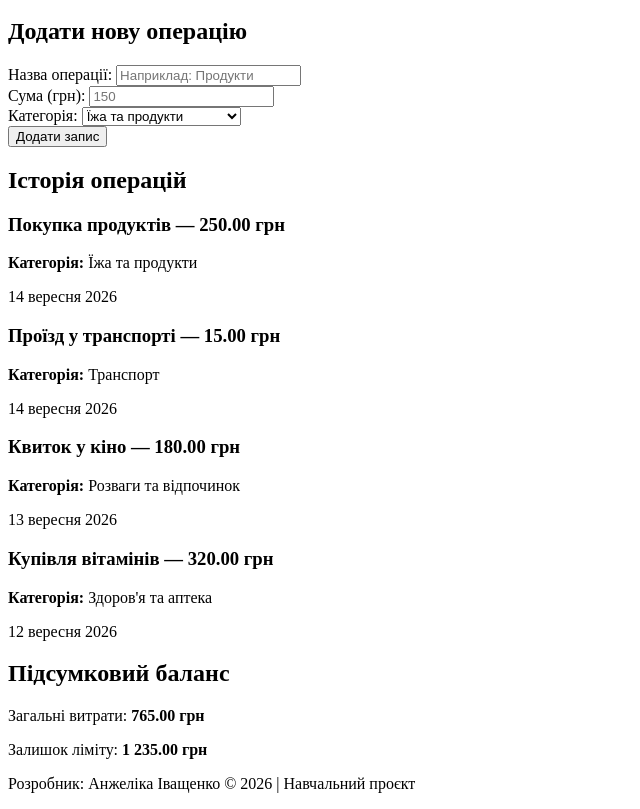
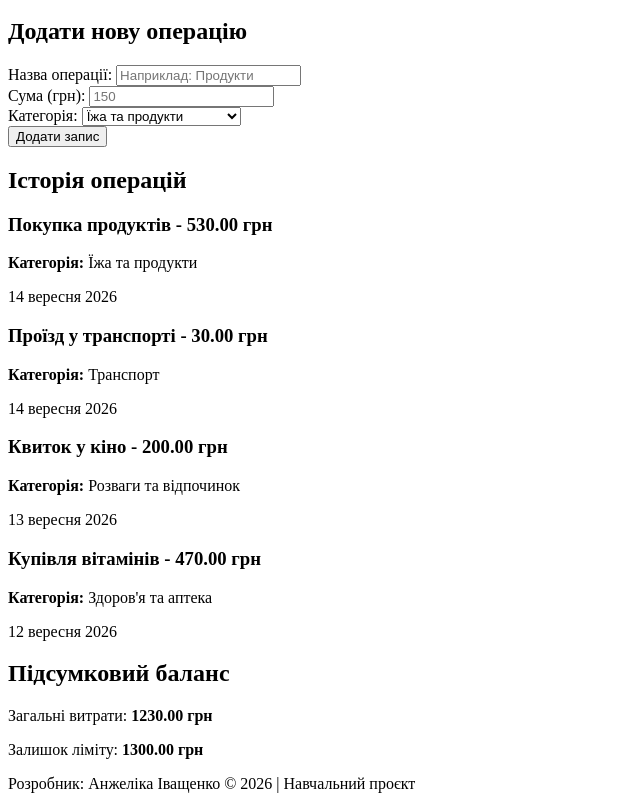
Before and after one commit to lika-ivashchenko/expense-tracker, a plain HTML site: page index.html in a window 1280 px wide. Shown: the part 136-945 px from the top of the page, without its empty margins (0-640 px from the left). Drawn offline with Linux system fonts and the light colour scheme.

Commit message:
Fix: update transaction amounts and total balance

```diff
--- a/index.html
+++ b/index.html
@@ -60,25 +60,25 @@
 
       <!-- Повторювані одиниці контенту (Article) -->
       <article>
-        <h3>Покупка продуктів — 250.00 грн</h3>
+        <h3>Покупка продуктів - 530.00 грн</h3>
         <p><strong>Категорія:</strong> Їжа та продукти</p>
         <p><time datetime="2026-09-14">14 вересня 2026</time></p>
       </article>
 
       <article>
-        <h3>Проїзд у транспорті — 15.00 грн</h3>
+        <h3>Проїзд у транспорті - 30.00 грн</h3>
         <p><strong>Категорія:</strong> Транспорт</p>
         <p><time datetime="2026-09-14">14 вересня 2026</time></p>
       </article>
 
       <article>
-        <h3>Квиток у кіно — 180.00 грн</h3>
+        <h3>Квиток у кіно - 200.00 грн</h3>
         <p><strong>Категорія:</strong> Розваги та відпочинок</p>
         <p><time datetime="2026-09-13">13 вересня 2026</time></p>
       </article>
 
       <article>
-        <h3>Купівля вітамінів — 320.00 грн</h3>
+        <h3>Купівля вітамінів - 470.00 грн</h3>
         <p><strong>Категорія:</strong> Здоров'я та аптека</p>
         <p><time datetime="2026-09-12">12 вересня 2026</time></p>
       </article>
@@ -89,8 +89,8 @@
   <!-- Блок другорядного вмісту: Підсумковий баланс -->
   <aside id="summary-balance">
     <h2>Підсумковий баланс</h2>
-    <p>Загальні витрати: <strong>765.00 грн</strong></p>
-    <p>Залишок ліміту: <strong>1 235.00 грн</strong></p>
+    <p>Загальні витрати: <strong>1230.00 грн</strong></p>
+    <p>Залишок ліміту: <strong>1300.00 грн</strong></p>
   </aside>
 
   <!-- Завершальний блок сторінки -->
```
